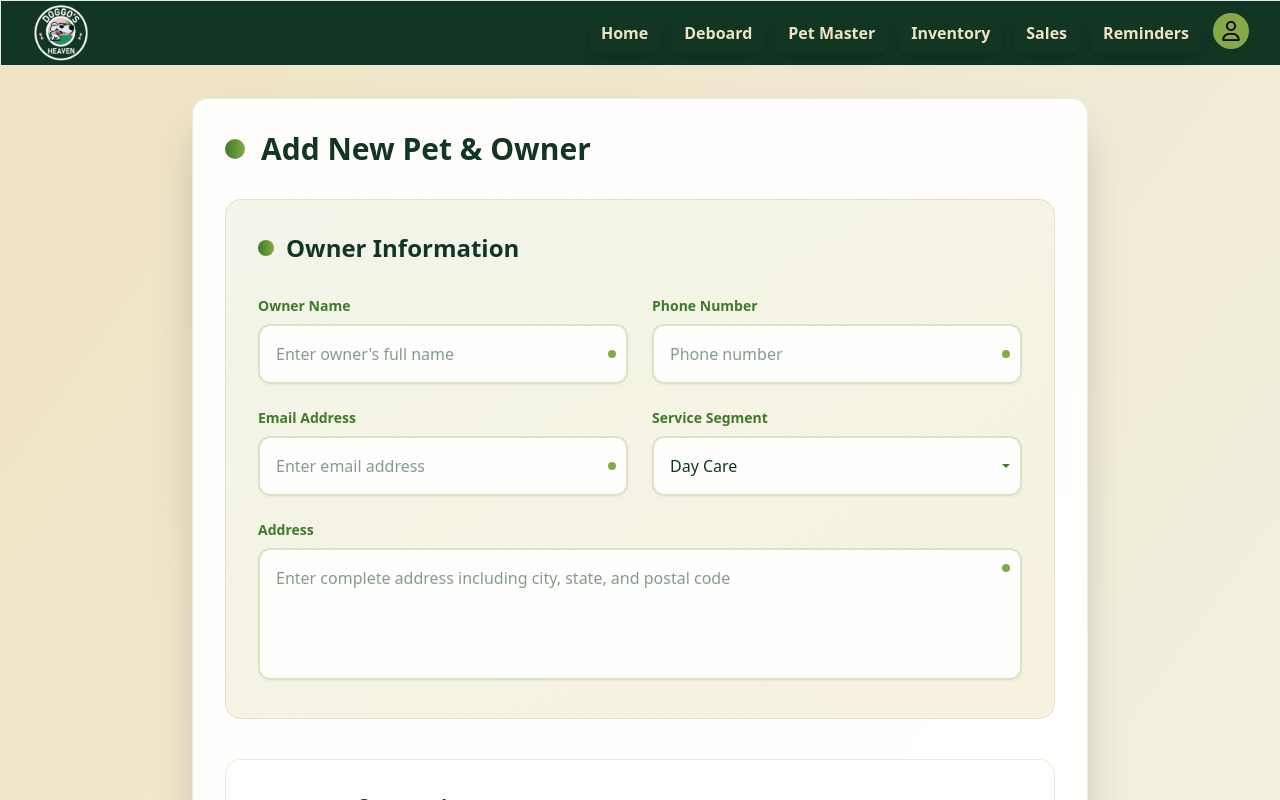
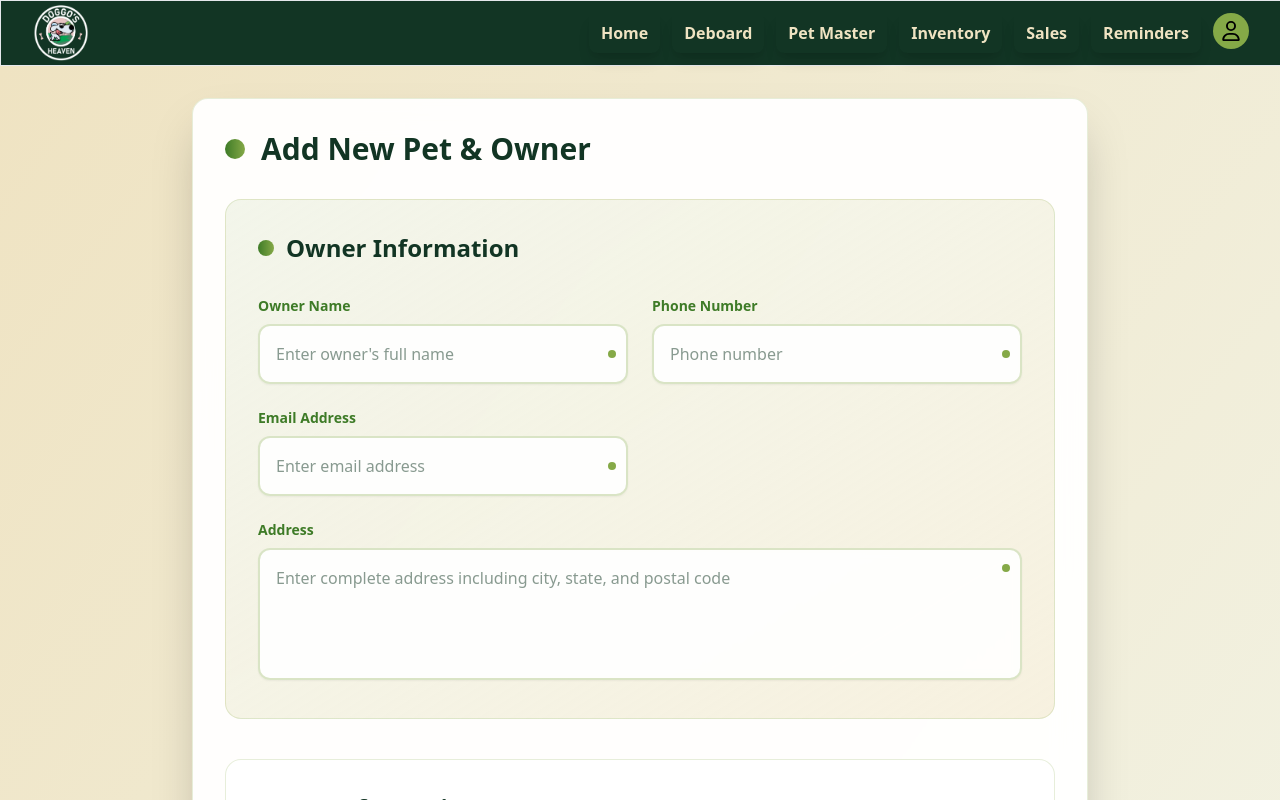
Before and after one commit to DoggosheavenShub/DoggosHeavenSoftwaree, a React (Vite) app in the folder Frontend/: page /pet in a window 1280 px wide. Shown: the top 800 px of the page. Built offline with nearby package versions, Linux system fonts and the light colour scheme; sample sign-in values are in the browser's storage.

Commit message:
pet master changed a bit segment removed and naviagtion added

```diff
--- a/Frontend/src/component/PetOwnerMaster/DogHistory.jsx
+++ b/Frontend/src/component/PetOwnerMaster/DogHistory.jsx
@@ -335,12 +335,7 @@ const DogHistory = () => {
                         {petDetails.owner.email}
                       </p>
                     </div>
-                    <div className="p-4 rounded-xl bg-white/80 hover:bg-white transition-all duration-300 border border-[#85A947]/20 hover:border-[#3E7B27]/40 hover:shadow-md">
-                      <p className="font-bold text-[#3E7B27] mb-1">Segment</p>
-                      <p className="text-[#123524] font-medium">
-                        {petDetails.owner.segment}
-                      </p>
-                    </div>
+
                     {petDetails.owner.address && (
                       <div className="p-4 rounded-xl bg-white/80 hover:bg-white transition-all duration-300 border border-[#85A947]/20 hover:border-[#3E7B27]/40 hover:shadow-md col-span-2">
                         <p className="font-bold text-[#3E7B27] mb-1">Address</p>
--- a/Frontend/src/component/PetOwnerMaster/EditOwnerDetails.jsx
+++ b/Frontend/src/component/PetOwnerMaster/EditOwnerDetails.jsx
@@ -9,7 +9,6 @@ const EditOwnerInfo = ({ owner }) => {
       name: "",
       phone: "",
       email: "",
-      segment: "",
       address: "",
     },
   });
@@ -23,7 +22,6 @@ const EditOwnerInfo = ({ owner }) => {
         name: owner.name || "",
         phone: owner.phone || "",
         email: owner.email || "",
-        segment: owner.segment || "",
         address: owner.address || "",
       });
     }
@@ -48,103 +46,7 @@ const EditOwnerInfo = ({ owner }) => {
       });
   };
 
-  // return (
-  //   <div className="w-[95%] mt-8 mx-auto">
-  //     <form onSubmit={handleSubmit(onSubmit)} className="space-y-6">
-  //       <div className="grid grid-cols-1 md:grid-cols-2 gap-6">
-  //         <div>
-  //           <label
-  //             htmlFor="ownerName"
-  //             className="block text-sm font-medium text-gray-700"
-  //           >
-  //             Owner Name
-  //           </label>
-  //           <input
-  //             type="text"
-  //             id="name"
-  //             {...register("name", { required: true })}
-  //             className="mt-1 block w-full rounded-md border-gray-300 shadow-sm focus:border-indigo-300 focus:ring focus:ring-indigo-200 focus:ring-opacity-50"
-  //           />
-  //         </div>
 
-  //         <div>
-  //           <label
-  //             htmlFor="phone"
-  //             className="block text-sm font-medium text-gray-700"
-  //           >
-  //             Phone
-  //           </label>
-  //           <input
-  //             type="tel"
-  //             id="phone"
-  //             {...register("phone", {
-  //               required: true,
-  //               pattern: /^[0-9]{10}$/,
-  //             })}
-  //             className="mt-1 block w-full rounded-md border-gray-300 shadow-sm focus:border-indigo-300 focus:ring focus:ring-indigo-200 focus:ring-opacity-50"
-  //           />
-  //         </div>
-
-  //         <div>
-  //           <label
-  //             htmlFor="email"
-  //             className="block text-sm font-medium text-gray-700"
-  //           >
-  //             Email
-  //           </label>
-  //           <input
-  //             type="email"
-  //             id="email"
-  //             {...register("email")}
-  //             className="mt-1 block w-full rounded-md border-gray-300 shadow-sm focus:border-indigo-300 focus:ring focus:ring-indigo-200 focus:ring-opacity-50"
-  //           />
-  //         </div>
-
-  //         <div>
-  //           <label
-  //             htmlFor="segment"
-  //             className="block text-sm font-medium text-gray-700"
-  //           >
-  //             Segment
-  //           </label>
-  //           <select
-  //             id="segment"
-  //             {...register("segment", { required: true })}
-  //             className="mt-1 block w-full rounded-md border-gray-300 shadow-sm focus:border-indigo-300 focus:ring focus:ring-indigo-200 focus:ring-opacity-50"
-  //           >
-  //             <option value="Day Care">Day Care</option>
-  //             <option value="Veterinary">Veterinary</option>
-  //           </select>
-  //         </div>
-  //       </div>
-
-  //       <div>
-  //         <label
-  //           htmlFor="address"
-  //           className="block text-sm font-medium text-gray-700"
-  //         >
-  //           Address
-  //         </label>
-  //         <textarea
-  //           id="address"
-  //           {...register("address", { required: true })}
-  //           rows={3}
-  //           className="mt-1 block w-full rounded-md border-gray-300 shadow-sm focus:border-indigo-300 focus:ring focus:ring-indigo-200 focus:ring-opacity-50"
-  //         />
-  //       </div>
-
-  //       <div className="mt-6">
-  //         <button
-  //           disabled={isLoading}
-  //           type="submit"
-  //           className="py-2 px-4 border border-transparent rounded-md shadow-sm text-sm font-medium text-white bg-indigo-600 hover:bg-indigo-700 focus:outline-none focus:ring-2 focus:ring-offset-2 focus:ring-indigo-500"
-  //         >
-  //           Save Changes
-  //         </button>
-  //       </div>
-  //     </form>
-  //   </div>
-  // );
   return (
     <div className="w-[95%] mt-8 mx-auto">
       <form onSubmit={handleSubmit(onSubmit)} className="space-y-8">
@@ -217,27 +119,6 @@ const EditOwnerInfo = ({ owner }) => {
               </div>
             </div>
 
-            <div className="space-y-2">
-              <label
-                htmlFor="segment"
-                className="block text-sm font-bold text-[#3E7B27] mb-2"
-              >
-                Service Segment
-              </label>
-              <div className="relative">
-                <select
-                  id="segment"
-                  {...register("segment", { required: true })}
-                  className="w-full px-4 py-4 border-2 border-[#85A947]/30 rounded-xl shadow-sm focus:border-[#3E7B27] focus:ring-4 focus:ring-[#85A947]/20 bg-white/90 backdrop-blur-sm text-[#123524] font-medium transition-all duration-200 appearance-none cursor-pointer"
-                >
-                  <option value="Day Care">Day Care</option>
-                  <option value="Veterinary">Veterinary</option>
-                </select>
-                <div className="absolute right-3 top-1/2 transform -translate-y-1/2">
-                  <div className="w-0 h-0 border-l-4 border-r-4 border-t-4 border-l-transparent border-r-transparent border-t-[#3E7B27]"></div>
-                </div>
-              </div>
-            </div>
           </div>
 
           <div className="mt-8 space-y-2">
--- a/Frontend/src/component/PetOwnerMaster/PetForm.jsx
+++ b/Frontend/src/component/PetOwnerMaster/PetForm.jsx
@@ -2,14 +2,19 @@ import { useState } from "react";
 import { useForm } from "react-hook-form";
 import { addPet } from "../../store/slices/petSlice";
 import { useDispatch, useSelector } from "react-redux";
+import { useNavigate } from "react-router-dom";
 
 const PetForm = () => {
   const { addPetLoading } = useSelector((state) => state.pets);
-  const { register, handleSubmit, reset, formState: { errors },
+  const {
+    register,
+    handleSubmit,
+    reset,
+    formState: { errors },
   } = useForm();
   const [pets, setPets] = useState([{ vaccinations: [] }]);
   const dispatch = useDispatch();
-
+  const navigate = useNavigate();
   const onSubmit = async (data) => {
     dispatch(addPet(data))
       .then((data) => {
@@ -17,7 +22,8 @@ const PetForm = () => {
           alert("Data saved successfully");
           reset();
           setPets([{}]);
-        } else alert("Error saving data");
+          navigate("/history");
+        } else alert(data?.payload?.message);
       })
       .catch((err) => {
         alert("Error saving data");
@@ -102,7 +108,6 @@ const PetForm = () => {
     setPets(newPets);
   };
 
-
   if (addPetLoading) {
     return (
       <div className="flex justify-center items-center h-screen bg-gradient-to-br from-[#EFE3C2] to-[#85A947]/10">
@@ -162,6 +167,7 @@ const PetForm = () => {
                   >
                     Phone Number
                   </label>
+
                   <div className="relative">
                     <input
                       type="tel"
@@ -188,7 +194,6 @@ const PetForm = () => {
                   )}
                 </div>
 
-
                 <div className="space-y-2">
                   <label
                     htmlFor="email"
@@ -205,28 +210,6 @@ const PetForm = () => {
                       placeholder="Enter email address"
                     />
                     <div className="absolute right-3 top-1/2 transform -translate-y-1/2 w-2 h-2 bg-[#85A947] rounded-full"></div>
-                  </div>
-                </div>
-
-                <div className="space-y-2">
-                  <label
-                    htmlFor="segment"
-                    className="block text-sm font-bold text-[#3E7B27] mb-2"
-                  >
-                    Service Segment
-                  </label>
-                  <div className="relative">
-                    <select
-                      id="segment"
-                      {...register("segment", { required: true })}
-                      className="w-full px-4 py-4 border-2 border-[#85A947]/30 rounded-xl shadow-sm focus:border-[#3E7B27] focus:ring-4 focus:ring-[#85A947]/20 bg-white/90 backdrop-blur-sm text-[#123524] font-medium transition-all duration-200 appearance-none cursor-pointer"
-                    >
-                      <option value="Day Care">Day Care</option>
-                      <option value="Veterinary">Veterinary</option>
-                    </select>
-                    <div className="absolute right-3 top-1/2 transform -translate-y-1/2">
-                      <div className="w-0 h-0 border-l-4 border-r-4 border-t-4 border-l-transparent border-r-transparent border-t-[#3E7B27]"></div>
-                    </div>
                   </div>
                 </div>
               </div>
--- a/Frontend/src/component/SalesSection/VisitPurpose/Veterinary.jsx
+++ b/Frontend/src/component/SalesSection/VisitPurpose/Veterinary.jsx
@@ -132,6 +132,7 @@ const Veterinary = ({ _id, visitPurposeDetails }) => {
           dispatch(addVeterinaryVisit(data)).then((data) => {
             if (data?.payload?.success) {
               alert("✅ Payment Done Successfully and visit saved");
+              navigate("/dashboard")
             } else
               alert(
                 `✅ Payment Done Successfully but visit not saved ${data?.payload?.message}`
```
Also changed, not shown: 2 other files (tests, documents, lock files or other folders). Lines whose indentation alone changed are shown as unchanged.
